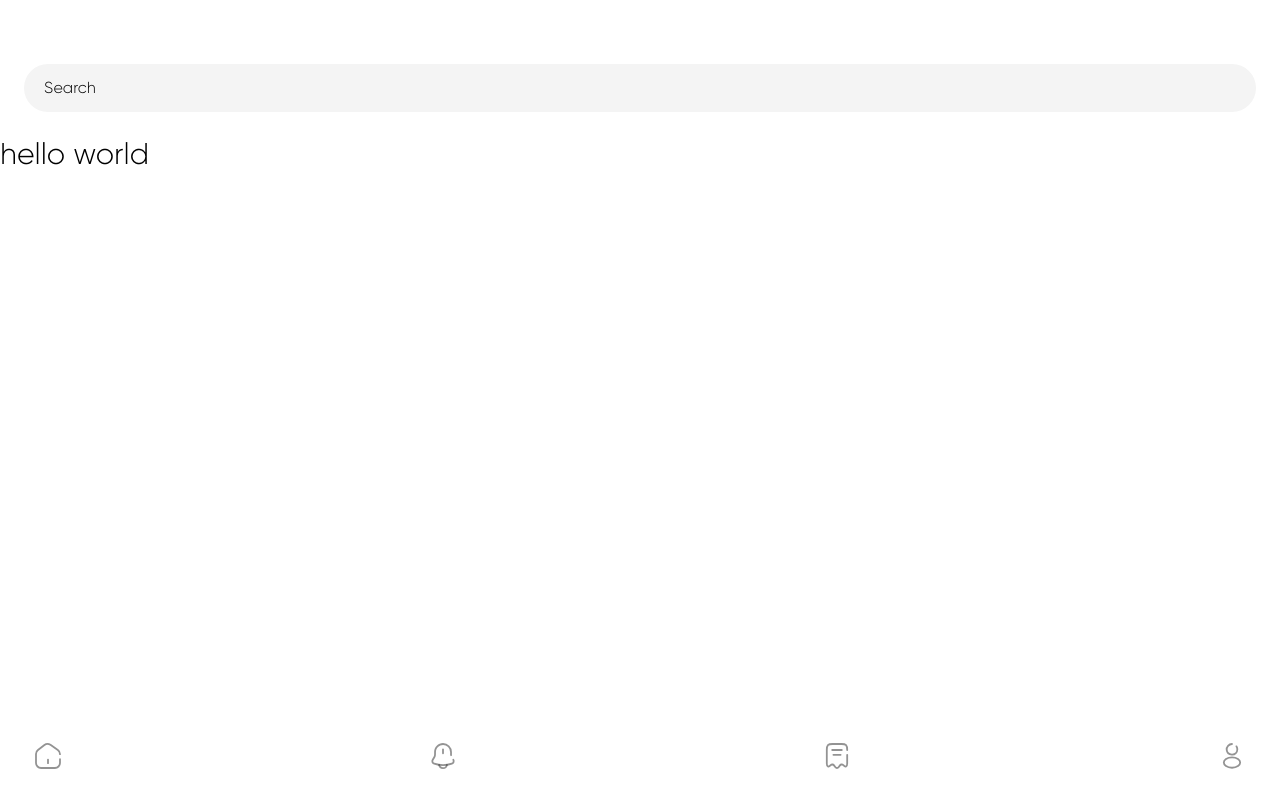
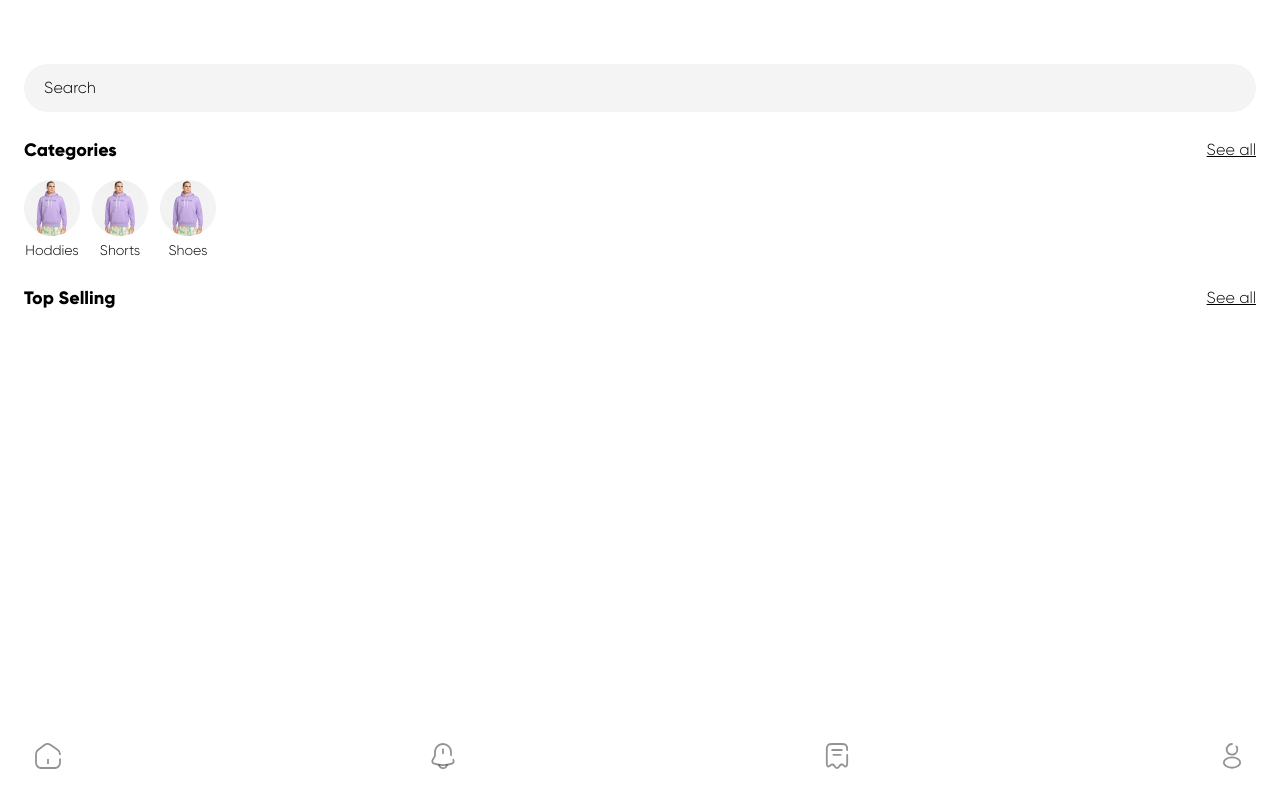
Before and after one commit to luisfalconmx/klot-ecommerce, a Next.js app: page / in a window 1280 px wide. Built offline with nearby package versions, Linux system fonts and the light colour scheme.

Commit message:
feat: category component created

```diff
--- a/src/app/page.tsx
+++ b/src/app/page.tsx
@@ -1,10 +1,34 @@
 import { Search } from "@/components";
+import { Category } from "@/components";
+import Link from "next/link";
 
 export default function Home() {
   return (
     <main className="mt-16">
       <Search className="mx-6 mb-6" />
-      <h1 className="text-3xl text-primary-100">hello world</h1>
+
+      <section className="mx-6 mb-6">
+        <div className="flex justify-between items-center mb-4">
+          <h2 className="text-lg text-primary-100 font-bold">Categories</h2>
+          <Link href="#" className="font-medium underline">
+            See all
+          </Link>
+        </div>
+        <div className="flex space-x-3">
+          <Category title="hoddies" />
+          <Category title="shorts" />
+          <Category title="shoes" />
+        </div>
+      </section>
+
+      <section className="mx-6">
+        <div className="flex justify-between items-center mb-4">
+          <h2 className="text-lg text-primary-100 font-bold">Top Selling</h2>
+          <Link href="#" className="font-medium underline">
+            See all
+          </Link>
+        </div>
+      </section>
     </main>
   );
 }
--- /dev/null
+++ b/src/components/Category/Category.d.ts
@@ -0,0 +1,4 @@
+export interface CategoryProps {
+  title: string;
+  image?: string;
+}
--- /dev/null
+++ b/src/components/Category/Category.module.css
@@ -0,0 +1,11 @@
+.Category {
+  @apply flex items-center flex-col;
+}
+
+.Category__image {
+  @apply block mb-1;
+}
+
+.Category__title {
+  @apply block font-normal first-letter:uppercase text-sm;
+}
--- /dev/null
+++ b/src/components/Category/Category.tsx
@@ -0,0 +1,23 @@
+import Image from "next/image";
+import Link from "next/link";
+import styles from "./Category.module.css";
+import type { CategoryProps } from "./Category.d";
+import CategoryImage from "@/assets/images/category-image.jpg";
+
+export const Category = ({
+  image = CategoryImage.src,
+  title,
+}: CategoryProps) => {
+  return (
+    <Link href="#" className={styles["Category"]}>
+      <Image
+        src={image}
+        alt=""
+        width={56}
+        height={56}
+        className={styles["Category__image"]}
+      />
+      <b className={styles["Category__title"]}>{title}</b>
+    </Link>
+  );
+};
--- a/src/components/index.ts
+++ b/src/components/index.ts
@@ -1,4 +1,5 @@
 import { Navbar } from "./Navbar/Navbar";
 import { Search } from "./Search/Search";
+import { Category } from "./Category/Category";
 
-export { Navbar, Search };
+export { Navbar, Search, Category };
```
Also changed, not shown: src/assets/images/category-image.jpg (added).
